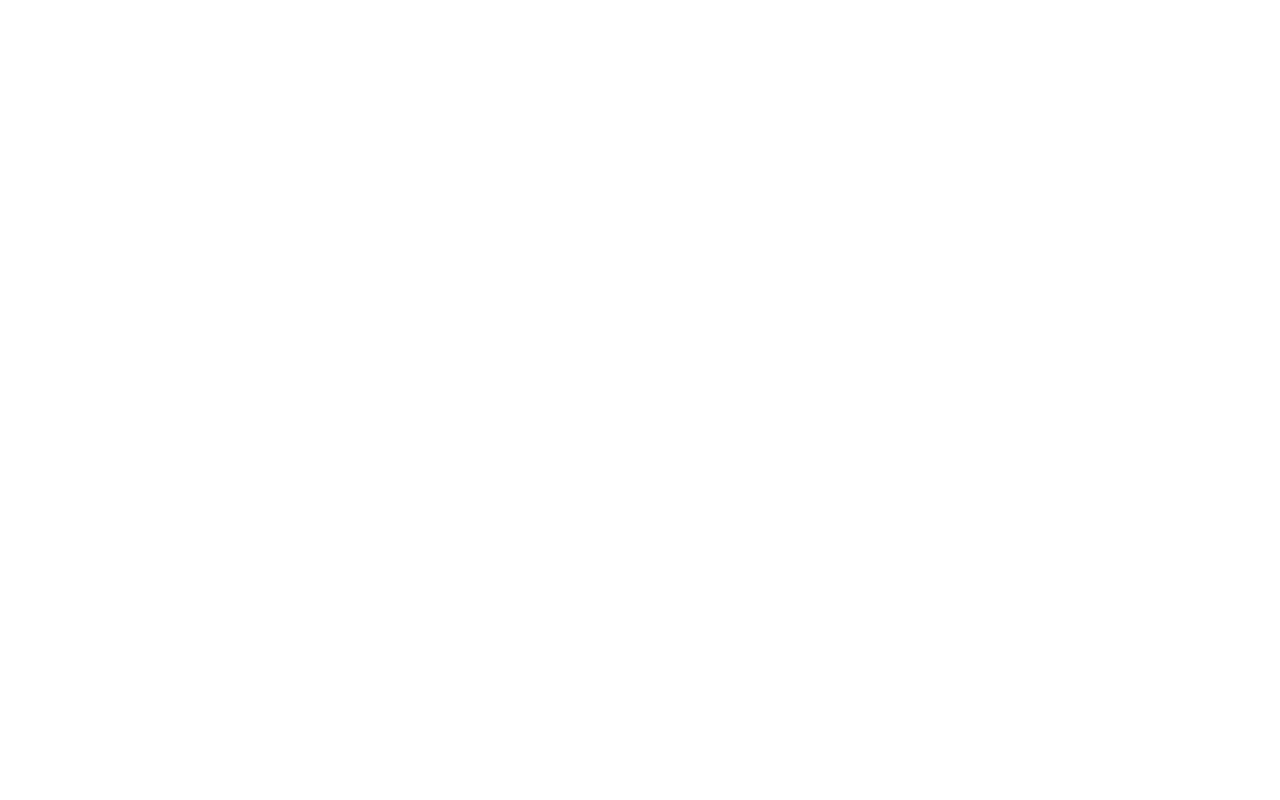
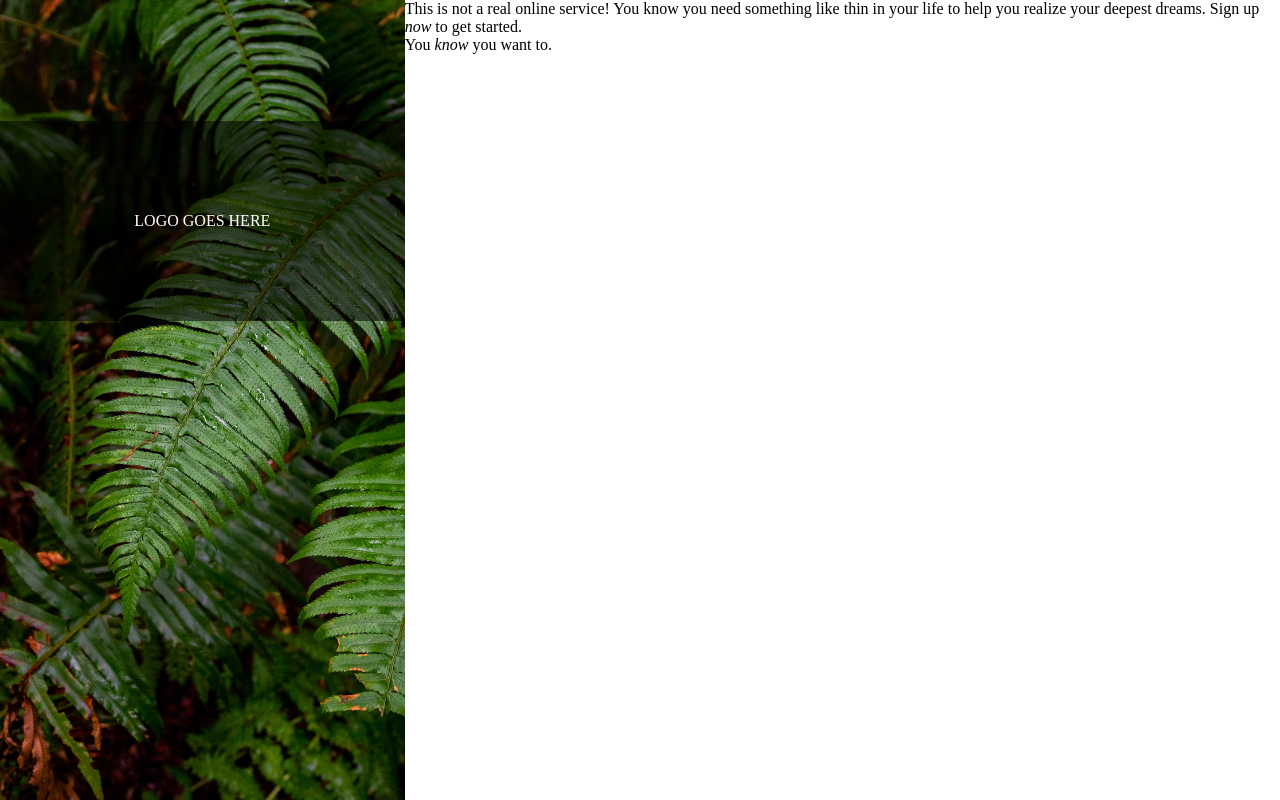
Before and after one commit to core-ryan/signupform, a plain HTML site: page index.html in a window 1280 px wide. Drawn offline with Linux system fonts and the light colour scheme.

Commit message:
- Created containers and basiclayout for left and right panels - Added background ribbon to hold logo on left panel

```diff
--- a/index.html
+++ b/index.html
@@ -7,6 +7,23 @@
     <title>Document</title>
 </head>
 <body>
-
+    <div class="doc-container">
+        <div class="left-side-panel">
+            <!-- <img src="images/leaves.jpg" alt="Leaves in background" id="pic"> -->
+            <div class="logo-container">
+                <p>LOGO GOES HERE</p>
+            </div>
+        </div>
+        <div class="right-side-panel">
+            <div class="info-panel">
+                <p>This is not a real online service! You know you need something like thin in your life
+                    to help you realize your deepest dreams. Sign up <em>now</em> to get started.
+                </p>
+                <p>
+                    You <em>know</em> you want to.
+                </p>
+            </div>
+        </div>
+    </div>
 </body>
 </html>
--- a/styles.css
+++ b/styles.css
@@ -0,0 +1,37 @@
+*{
+    margin: 0;
+}
+
+.doc-container{
+    display: flex;
+}
+
+.left-side-panel{
+    background-image: url("./images/leaves.jpg");
+    background-size: cover;
+    flex-shrink: 1;
+    height: 100vh;
+    width: 33.33vw;
+    display: flex;
+    /* align-items: center;
+    justify-content: center; */
+}
+
+.logo-container{
+    height:200px;
+    width: 100%;
+    background: rgb(0,0,0,0.55);
+    color: white;
+    margin-top: 30%;
+    display: flex;
+    align-items: center;
+    justify-content: center;
+}
+
+.right-side-panel{
+    flex-shrink: 2;
+}
+
+#pic{
+    height: 100vh;
+}
```
